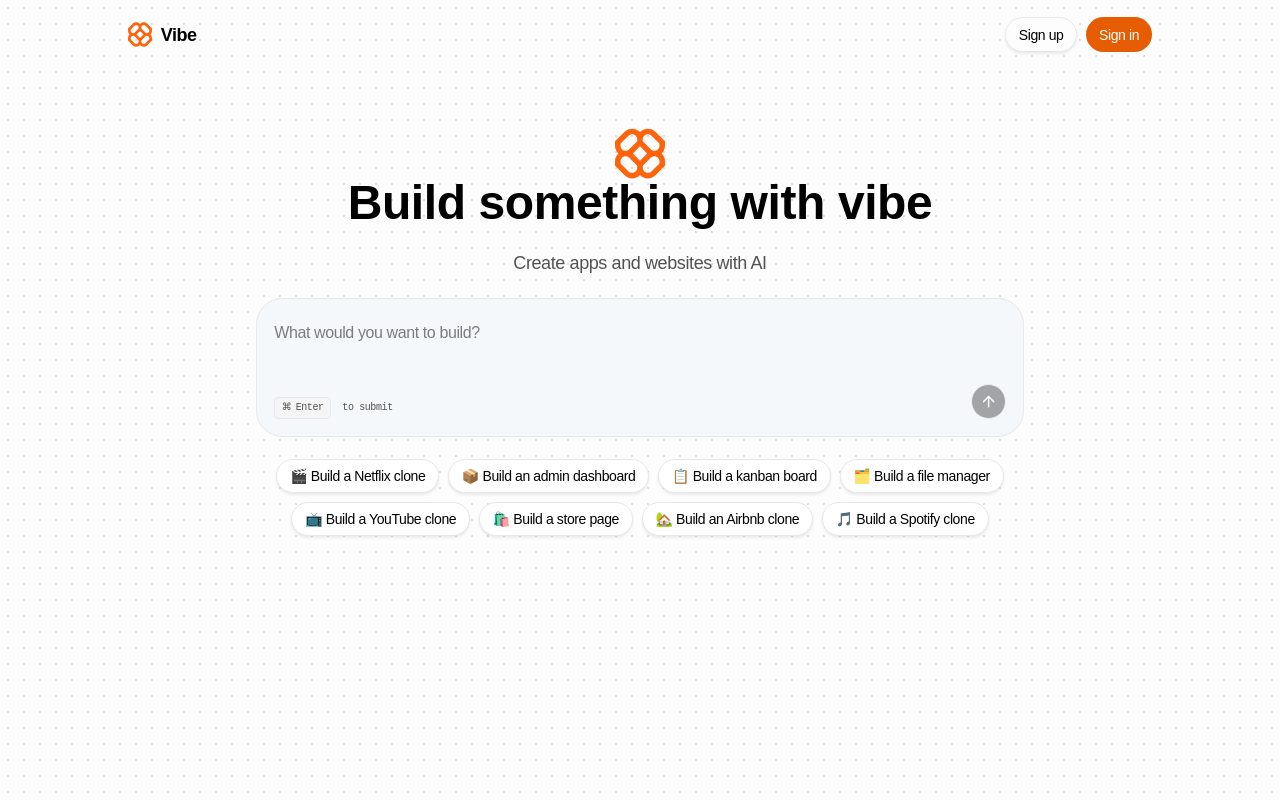
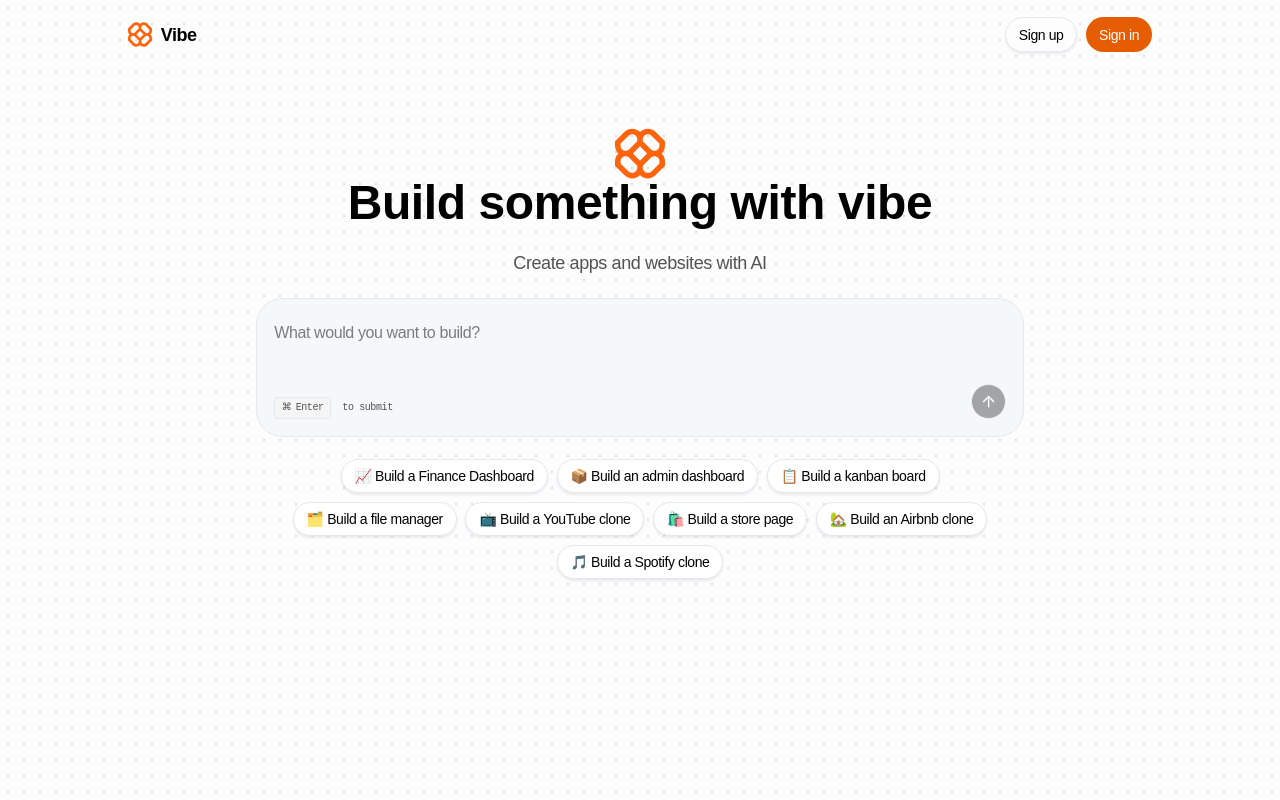
Before and after one commit to skyfalljoss/Loveable, a Next.js app: page / in a window 1280 px wide. Built offline with nearby package versions, Linux system fonts and the light colour scheme; no server answers.

Commit message:
chore: prompt examples

```diff
--- a/src/modules/home/constants.ts
+++ b/src/modules/home/constants.ts
@@ -1,9 +1,10 @@
 export const PROJECT_TEMPLATES = [
+
     {
-      emoji: "🎬",
-      title: "Build a Netflix clone",
+      emoji: "📈",
+      title: "Build a Finance Dashboard",
       prompt:
-        "Build a Netflix-style homepage with a hero banner (use a nice, dark-mode compatible gradient here), movie sections, responsive cards, and a modal for viewing details using mock data and local state. Use dark mode.",
+      "Build a finance dashboard with a hero banner (use a nice, dark-mode compatible gradient here), financial data sections, responsive cards, and a modal for viewing details using mock data and local state. Use dark mode.",
     },
     {
       emoji: "📦",
```
